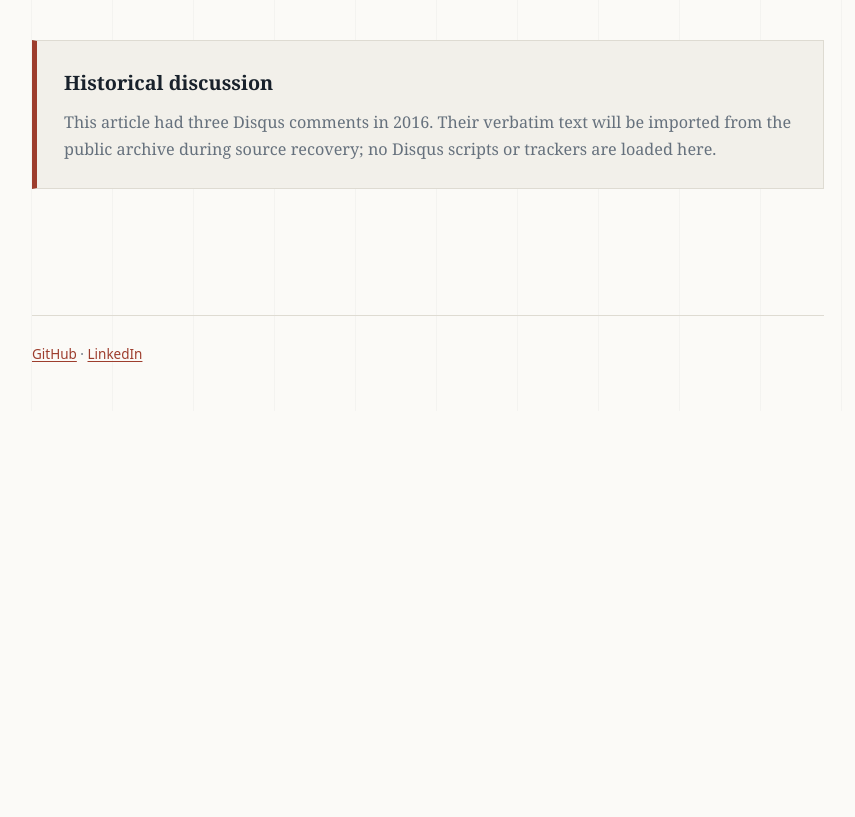
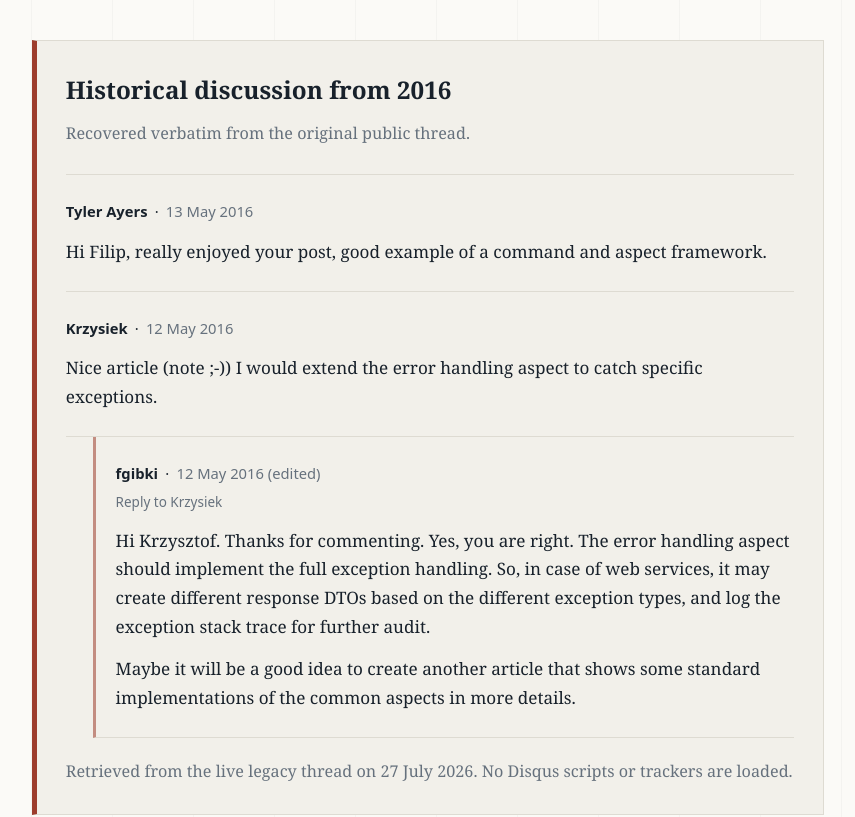
Before and after one commit to quarion/blog, an Astro site: page /2016/05/09/commands-and-aspects in a window 1280 px wide. Shown: the part 9300-10117 px from the top of the page, without its empty margins (212-1067 px from the left). Before the commit the page ends 9711 px from the top, so only its background shows below. Built offline with nearby package versions, Linux system fonts and the light colour scheme; Astro itself is replaced by a stand-in of ours.

Commit message:
Archive historical Disqus discussion

```diff
--- a/scripts/verify-build.mjs
+++ b/scripts/verify-build.mjs
@@ -54,6 +54,10 @@ const contentSentinels = {
     "ValidationAspect",
     "CommandsNinjectModule",
     "Meanwhile… on the command side of my architecture",
+    "Historical discussion from 2016",
+    "Tyler Ayers",
+    "Nice article (note ;-))",
+    "Hi Krzysztof. Thanks for commenting.",
   ],
 };
 
--- a/src/content.config.ts
+++ b/src/content.config.ts
@@ -10,7 +10,6 @@ const posts = defineCollection({
     publishedAt: z.coerce.date(),
     slug: z.string(),
     draft: z.boolean().default(false),
-    historicalDiscussion: z.boolean().default(false),
   }),
 });
 
--- a/src/content/posts/commands-and-aspects.md
+++ b/src/content/posts/commands-and-aspects.md
@@ -3,7 +3,6 @@ title: Commands and Aspects
 description: Encapsulating application behavior as commands and applying reusable cross-cutting concerns through decorators.
 publishedAt: 2016-05-09
 slug: 2016/05/09/commands-and-aspects
-historicalDiscussion: true
 ---
 
 Building block - the command pattern
--- /dev/null
+++ b/src/data/historical-discussions.ts
@@ -0,0 +1,62 @@
+export interface HistoricalComment {
+  id: string;
+  parentId?: string;
+  author: string;
+  username: string;
+  createdAt: string;
+  displayDate: string;
+  edited?: boolean;
+  message: readonly string[];
+}
+
+export interface HistoricalDiscussion {
+  forum: string;
+  threadId: string;
+  identifier: string;
+  retrievedAt: string;
+  comments: readonly HistoricalComment[];
+}
+
+export const historicalDiscussions: Record<string, HistoricalDiscussion> = {
+  "2016/05/09/commands-and-aspects": {
+    forum: "quarion",
+    threadId: "4815354693",
+    identifier: "/2016/05/09/commands-and-aspects",
+    retrievedAt: "2026-07-27",
+    comments: [
+      {
+        id: "2673338980",
+        author: "Tyler Ayers",
+        username: "disqus_DnbHEKXYOy",
+        createdAt: "2016-05-13T08:37:27",
+        displayDate: "13 May 2016",
+        message: [
+          "Hi Filip, really enjoyed your post, good example of a command and aspect framework.",
+        ],
+      },
+      {
+        id: "2671736702",
+        author: "Krzysiek",
+        username: "krzysztof_siwek",
+        createdAt: "2016-05-12T12:16:05",
+        displayDate: "12 May 2016",
+        message: [
+          "Nice article (note ;-)) I would extend the error handling aspect to catch specific exceptions.",
+        ],
+      },
+      {
+        id: "2671991475",
+        parentId: "2671736702",
+        author: "fgibki",
+        username: "fgibki",
+        createdAt: "2016-05-12T15:02:17",
+        displayDate: "12 May 2016",
+        edited: true,
+        message: [
+          "Hi Krzysztof. Thanks for commenting. Yes, you are right. The error handling aspect should implement the full exception handling. So, in case of web services, it may create different response DTOs based on the different exception types, and log the exception stack trace for further audit.",
+          "Maybe it will be a good idea to create another article that shows some standard implementations of the common aspects in more details.",
+        ],
+      },
+    ],
+  },
+};
--- a/src/layouts/PostLayout.astro
+++ b/src/layouts/PostLayout.astro
@@ -1,5 +1,6 @@
 ---
 import BaseLayout from "./BaseLayout.astro";
+import { historicalDiscussions } from "../data/historical-discussions";
 import { postPath } from "../lib/site";
 
 interface Props {
@@ -7,10 +8,10 @@ interface Props {
   description: string;
   publishedAt: Date;
   slug: string;
-  historicalDiscussion?: boolean;
 }
 
-const { title, description, publishedAt, slug, historicalDiscussion = false } = Astro.props;
+const { title, description, publishedAt, slug } = Astro.props;
+const historicalDiscussion = historicalDiscussions[slug];
 const formattedDate = new Intl.DateTimeFormat("en", {
   day: "numeric",
   month: "long",
@@ -35,11 +36,48 @@ const formattedDate = new Intl.DateTimeFormat("en", {
     {
       historicalDiscussion && (
         <aside class="historical-discussion" aria-labelledby="historical-discussion">
-          <h2 id="historical-discussion">Historical discussion</h2>
-          <p>
-            This article had three Disqus comments in 2016. Their verbatim text will be imported
-            from the public archive during source recovery; no Disqus scripts or trackers are
-            loaded here.
+          <h2 id="historical-discussion">Historical discussion from 2016</h2>
+          <p class="historical-discussion-intro">
+            Recovered verbatim from the original public thread.
+          </p>
+          <ol class="historical-comments">
+            {
+              historicalDiscussion.comments.map((comment) => {
+                const parent = comment.parentId
+                  ? historicalDiscussion.comments.find(
+                      (candidate) => candidate.id === comment.parentId,
+                    )
+                  : undefined;
+
+                return (
+                  <li
+                    id={`historical-comment-${comment.id}`}
+                    class={`historical-comment${parent ? " is-reply" : ""}`}
+                  >
+                    <article>
+                      <header class="historical-comment-meta">
+                        <strong>{comment.author}</strong>
+                        <span aria-hidden="true">·</span>
+                        <time datetime={comment.createdAt}>
+                          {comment.displayDate}
+                          {comment.edited && " (edited)"}
+                        </time>
+                      </header>
+                      {parent && (
+                        <p class="historical-comment-reply">Reply to {parent.author}</p>
+                      )}
+                      <div class="historical-comment-message">
+                        {comment.message.map((paragraph) => <p>{paragraph}</p>)}
+                      </div>
+                    </article>
+                  </li>
+                );
+              })
+            }
+          </ol>
+          <p class="historical-discussion-source">
+            Retrieved from the live legacy thread on 27 July 2026. No Disqus scripts or trackers
+            are loaded.
           </p>
         </aside>
       )
--- a/src/styles/global.css
+++ b/src/styles/global.css
@@ -266,7 +266,7 @@ main {
 
 .historical-discussion {
   margin-top: 4.5rem;
-  padding: 1.4rem 1.5rem;
+  padding: 1.6rem;
   border: 1px solid var(--rule);
   border-left: 0.3rem solid var(--accent);
   background: var(--surface);
@@ -274,13 +274,61 @@ main {
 
 .historical-discussion h2 {
   margin: 0;
-  font-size: 1.1rem;
+  font-size: 1.35rem;
 }
 
-.historical-discussion p {
+.historical-discussion-intro,
+.historical-discussion-source {
   margin: 0.5rem 0 0;
   color: var(--muted);
   font-size: 0.9rem;
+}
+
+.historical-comments {
+  margin: 1.5rem 0 0;
+  padding: 0;
+  list-style: none;
+  border-top: 1px solid var(--rule);
+}
+
+.historical-comment {
+  padding-block: 1.35rem;
+  border-bottom: 1px solid var(--rule);
+}
+
+.historical-comment.is-reply {
+  margin-left: 1.5rem;
+  padding-left: 1.1rem;
+  border-left: 0.2rem solid color-mix(in srgb, var(--accent), transparent 45%);
+}
+
+.historical-comment-meta {
+  display: flex;
+  flex-wrap: wrap;
+  align-items: baseline;
+  gap: 0.4rem;
+  font-family: ui-sans-serif, system-ui, sans-serif;
+  font-size: 0.82rem;
+}
+
+.historical-comment-meta time,
+.historical-comment-reply {
+  color: var(--muted);
+}
+
+.historical-comment-reply {
+  margin: 0.25rem 0 0;
+  font-family: ui-sans-serif, system-ui, sans-serif;
+  font-size: 0.75rem;
+}
+
+.historical-comment-message p {
+  margin: 0.75rem 0 0;
+  font-size: 0.95rem;
+}
+
+.historical-discussion-source {
+  margin-top: 1.1rem;
 }
 
 .site-footer {
```
Also changed, not shown: docs/migration-spec.md (+9 -11 lines), docs/original-source-recovery.md (+2 -2 lines).
